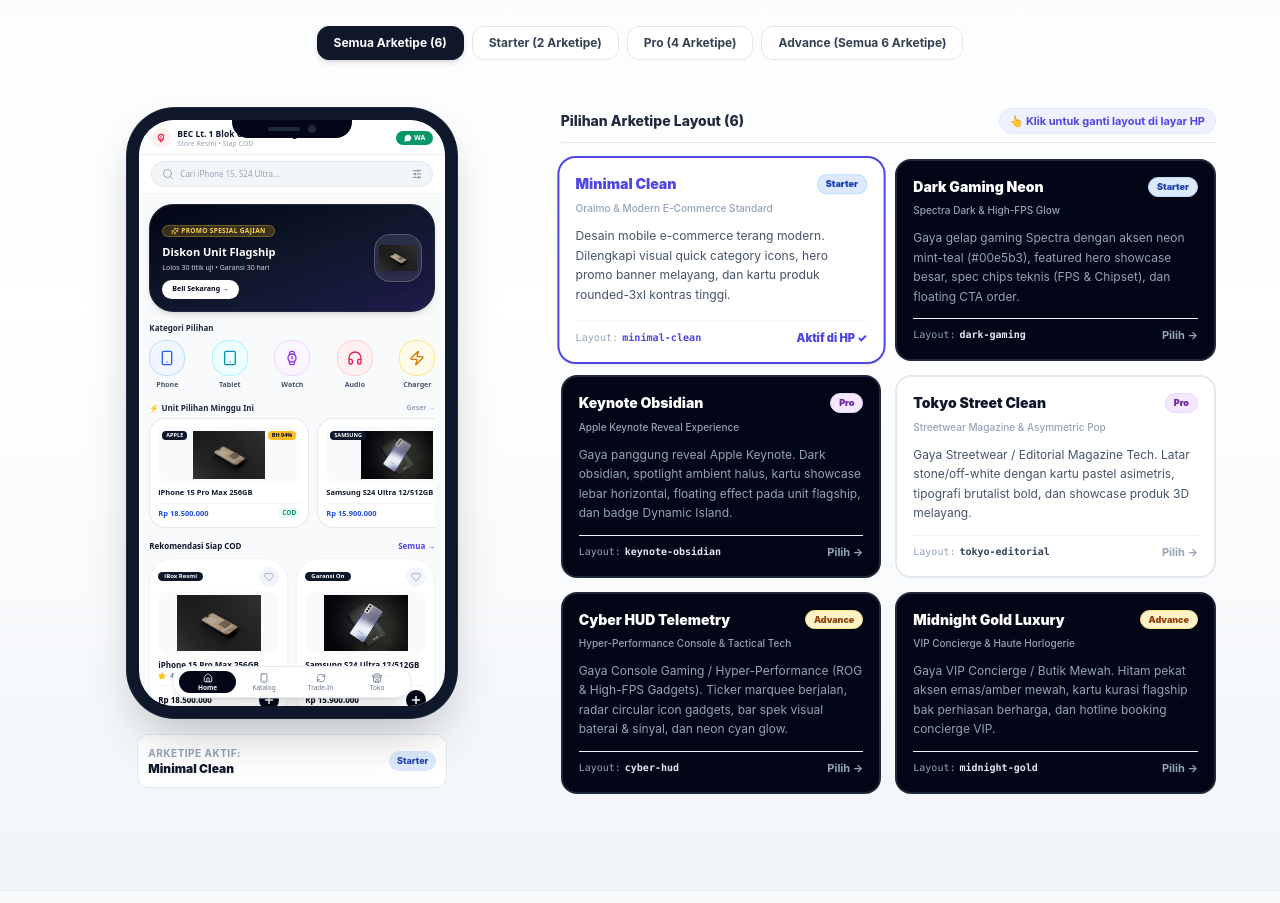
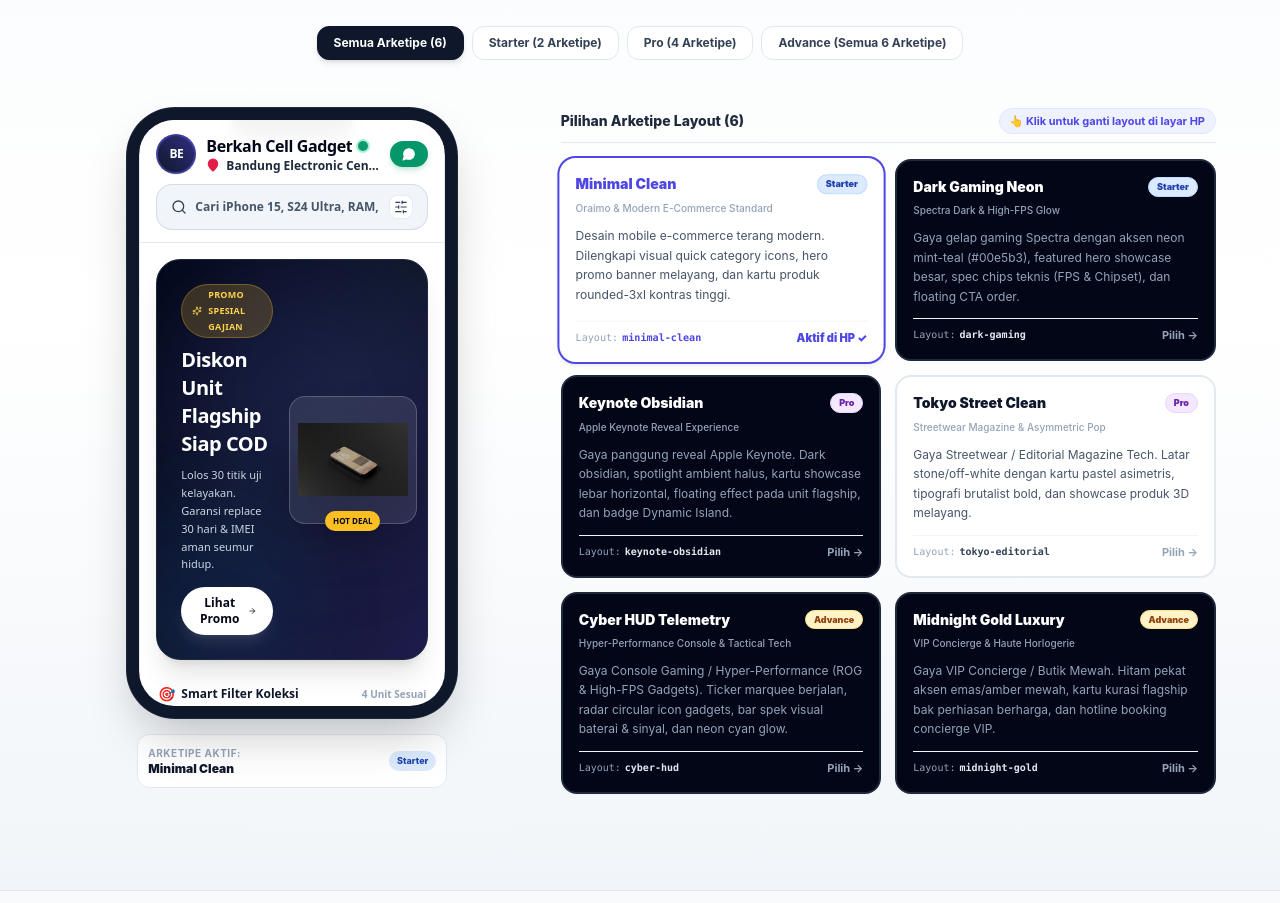
Before and after one commit to nopecode96/gadgetbdg.com, a Next.js app: page / in a window 1280 px wide. Shown: the part 1686-2589 px from the top of the page. Built offline with nearby package versions, Linux system fonts and the light colour scheme.

Commit message:
refactor(showcase): harmonize template showcase mockup with live StoreHomeView component

```diff
--- a/src/components/saas/TemplateShowcase.tsx
+++ b/src/components/saas/TemplateShowcase.tsx
@@ -35,6 +35,10 @@
   getAvailableTemplatesForTier,
   getTemplateConfig,
 } from "@/lib/constants/templates";
+import { StoreShell } from "@/components/templates/shared/StoreShell";
+import { StoreHomeView } from "@/components/templates/shared/StoreHomeView";
+import { TemplateRenderer } from "@/components/templates/TemplateRenderer";
+import { StoreData, ProductData, StoreTabType } from "@/components/templates/shared/types";
 
 // ---------------------------------------------------------------------------
 // Mock Phone Products with Real Physical Device Imagery
@@ -806,24 +810,119 @@
 }
 
 // ---------------------------------------------------------------------------
-// Dynamic Switcher for Smartphone Mockup Screen
+// Real Product Data for Live Storefront Mockup
+// ---------------------------------------------------------------------------
+const LIVE_MOCK_PRODUCTS: ProductData[] = [
+  {
+    id: "prod-1",
+    name: "iPhone 15 Pro Max 256GB Natural Titanium",
+    brand: "Apple",
+    price: 18500000,
+    ramRom: "8GB / 256GB",
+    batteryHealth: 94,
+    imeiStatus: "Resmi iBox Kemenperin",
+    completeness: "Fullset Original Box & Cable",
+    condition: "LIKE_NEW",
+    minusNotes: null,
+    status: "AVAILABLE",
+    images: ["/images/items/iphone-15-pro.png"],
+  },
+  {
+    id: "prod-2",
+    name: "Samsung Galaxy S24 Ultra 12/512GB Titanium Gray",
+    brand: "Samsung",
+    price: 15900000,
+    ramRom: "12GB / 512GB",
+    batteryHealth: null,
+    imeiStatus: "Resmi SEIN Indonesia",
+    completeness: "Fullset Original",
+    condition: "98% Mulus",
+    minusNotes: null,
+    status: "AVAILABLE",
+    images: ["/images/items/samsung-s24-ultra.png"],
+  },
+  {
+    id: "prod-3",
+    name: "Xiaomi 14T Pro 12/512GB Leica Camera",
+    brand: "Xiaomi",
+    price: 8750000,
+    ramRom: "12GB / 512GB",
+    batteryHealth: null,
+    imeiStatus: "Resmi Kemenperin",
+    completeness: "Fullset Box & Fast Charger 120W",
+    condition: "99% Mulus",
+    minusNotes: null,
+    status: "AVAILABLE",
+    images: ["/images/items/xiaomi-14t-pro.png"],
+  },
+  {
+    id: "prod-4",
+    name: "ASUS ROG Phone 8 Pro 16/256GB Phantom Black",
+    brand: "ASUS ROG",
+    price: 10800000,
+    ramRom: "16GB / 256GB",
+    batteryHealth: null,
+    imeiStatus: "Resmi Indonesia",
+    completeness: "Fullset Box & AeroActive Cooler",
+    condition: "LIKE_NEW",
+    minusNotes: null,
+    status: "AVAILABLE",
+    images: ["/images/items/rog-phone-8.png"],
+  },
+];
+
+// ---------------------------------------------------------------------------
+// Dynamic Switcher for Smartphone Mockup Screen (Synchronized with Live Storefront)
 // ---------------------------------------------------------------------------
 function PhoneMockupScreen({ activeTheme }: { activeTheme: TemplateThemeConfig }) {
-  switch (activeTheme.id) {
-    case "dark-gaming":
-      return <DarkGamingScreen />;
-    case "keynote-obsidian":
-      return <KeynoteObsidianScreen />;
-    case "tokyo-editorial":
-      return <TokyoEditorialScreen />;
-    case "cyber-hud":
-      return <CyberHudScreen />;
-    case "midnight-gold":
-      return <MidnightGoldScreen />;
-    case "minimal-clean":
-    default:
-      return <MinimalCleanScreen />;
+  const [activeTab, setActiveTab] = useState<StoreTabType>("home");
+
+  const mockStore: StoreData = {
+    id: "mock-store-id",
+    name: activeTheme.id === "dark-gaming" ? "Gamers Gadget Bandung" : "Berkah Cell Gadget",
+    slug: activeTheme.id === "dark-gaming" ? "gamersgadget" : "berkahcell",
+    address:
+      activeTheme.id === "dark-gaming"
+        ? "ITC Kebon Kelapa Lantai 3 Blok F No. 8, Bandung"
+        : "Bandung Electronic Center (BEC) Lantai 1 Blok C-05",
+    mapsUrl: null,
+    whatsapp: "628123456789",
+    templateId: activeTheme.id,
+    primaryColor: activeTheme.id === "dark-gaming" ? "#00e5b3" : "#2563eb",
+    bannerUrl: null,
+    logoUrl: null,
+    tier: "ADVANCE",
+    hasWatermark: true,
+  };
+
+  // If minimal-clean or dark-gaming, render StoreShell with StoreHomeView
+  if (activeTheme.id === "minimal-clean" || activeTheme.id === "dark-gaming") {
+    return (
+      <div className="w-full h-full overflow-y-auto no-scrollbar pointer-events-auto text-left select-none">
+        <StoreShell
+          store={mockStore}
+          activeTab={activeTab}
+          onTabChange={setActiveTab}
+          theme={activeTheme.id}
+          totalProducts={LIVE_MOCK_PRODUCTS.length}
+        >
+          <StoreHomeView
+            store={mockStore}
+            products={LIVE_MOCK_PRODUCTS}
+            onNavigateTab={setActiveTab}
+            theme={activeTheme.id}
+          />
+        </StoreShell>
+      </div>
+    );
   }
+
+  // Other archetypes (Keynote, Tokyo, Cyber, Midnight) rendered directly
+  return (
+    <div className="w-full h-full overflow-y-auto no-scrollbar pointer-events-auto text-left select-none">
+      <TemplateRenderer store={mockStore} products={LIVE_MOCK_PRODUCTS} />
+    </div>
+  );
 }
 
 // ---------------------------------------------------------------------------
```
